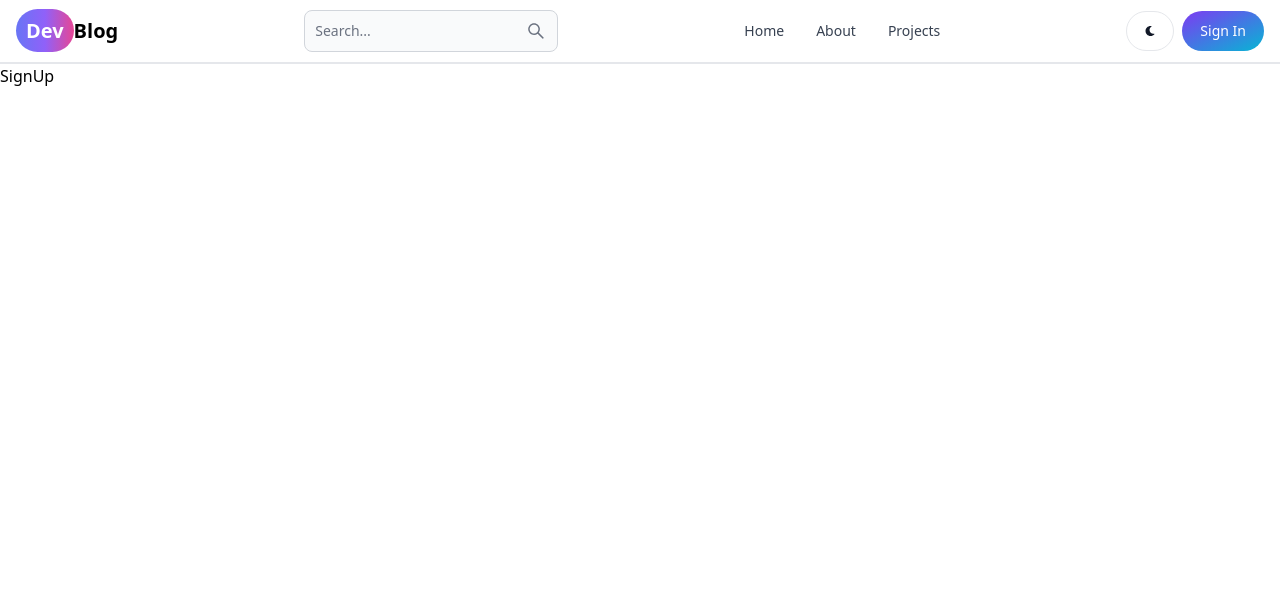
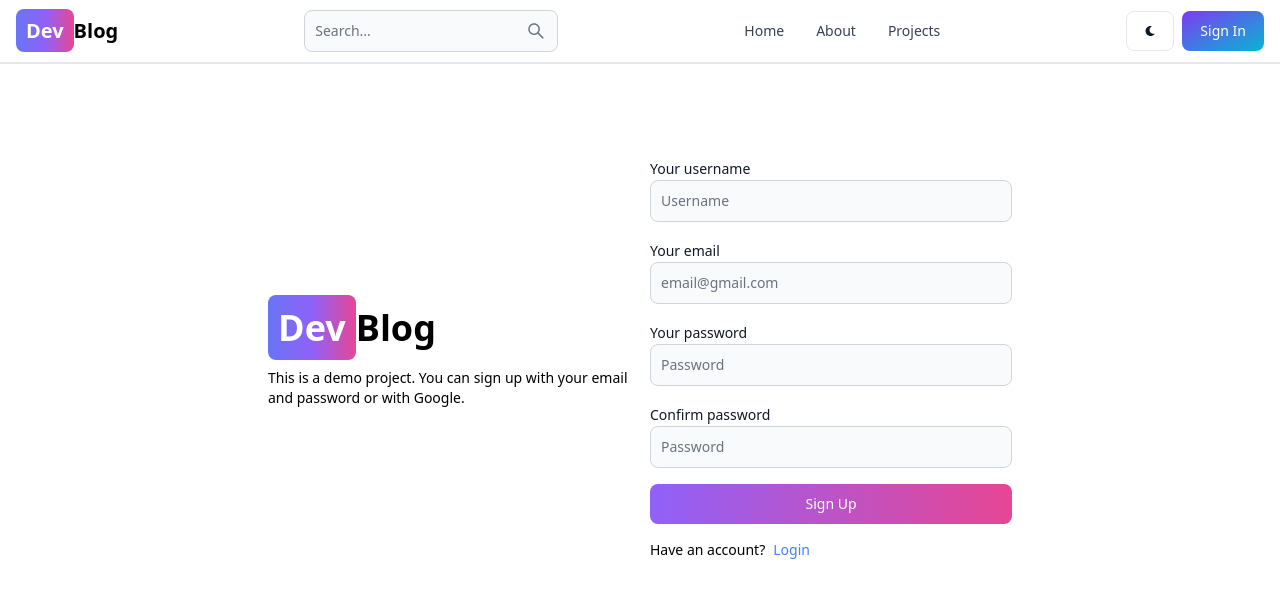
Before and after one commit to ChungZinh/blog-mern-stack-tailwindcss, a React (Vite) app in the folder client/: page /sign-up in a window 1280 px wide. Shown: the top 598 px of the page. Built offline with nearby package versions, Linux system fonts and the light colour scheme.

Commit message:
create Signup UI

```diff
--- a/client/src/App.jsx
+++ b/client/src/App.jsx
@@ -6,11 +6,12 @@
 import Dashboard from "./pages/Dashboard";
 import Projects from "./pages/Projects";
 import Header from "./components/Header";
+import NotFound from "./pages/NotFound";
 
 export default function App() {
   return (
     <BrowserRouter>
-    <Header/>
+      <Header />
       <Routes>
         <Route path="/" element={<Home />} />
         <Route path="/about" element={<About />} />
@@ -18,6 +19,8 @@
         <Route path="/sign-in" element={<SignIn />} />
         <Route path="/dashboard" element={<Dashboard />} />
         <Route path="/projects" element={<Projects />} />
+        {/* NotFound */}
+        <Route path="*" element={<NotFound />} />
       </Routes>
     </BrowserRouter>
   );
--- a/client/src/components/Header.jsx
+++ b/client/src/components/Header.jsx
@@ -11,7 +11,7 @@
           to="/"
           className="self-center whitespace-nowrap text-sm md:text-xl font-semibold dark:text-white"
         >
-          <span className="px-2.5 py-2 bg-gradient-to-r from-indigo-500 via-purple-500 to-pink-500 rounded-full text-white">
+          <span className="px-2.5 py-2 bg-gradient-to-r from-indigo-500 via-purple-500 to-pink-500 rounded-lg text-white">
             Dev
           </span>
           Blog
@@ -24,17 +24,15 @@
             rightIcon={AiOutlineSearch}
           />
         </form>
-        <Button className="w-12 h-10 lg:hidden" color={"gray"} pill>
+        <Button className="w-12 h-10 lg:hidden" color={"gray"}>
           <AiOutlineSearch size={18} />
         </Button>
         <div className="flex items-center gap-2 md:order-2">
-          <Button className="w-12 h-10 hidden sm:inline" color="gray" pill>
+          <Button className="w-12 h-10 hidden sm:inline" color="gray">
             <FaMoon />
           </Button>
           <Link to="/sign-in">
-            <Button gradientDuoTone={"purpleToBlue"} pill>
-              Sign In
-            </Button>
+            <Button gradientDuoTone={"purpleToBlue"}>Sign In</Button>
           </Link>
           <Navbar.Toggle />
         </div>
--- /dev/null
+++ b/client/src/pages/NotFound.jsx
@@ -0,0 +1,11 @@
+export default function NotFound() {
+  return (
+    <div className="flex items-center justify-center">
+      <img
+        width={600}
+        src="https://img.freepik.com/premium-vector/giving-key-flat-line-vector-spot-illustration-handing-house-key-2d-cartoon-flat-line-monochromatic-hand-web-ui-design-concierge-real-estate-agent-hand-editable-isolated-outline-hero-image_151150-16638.jpg?w=996"
+        alt="404"
+      />
+    </div>
+  );
+}
--- a/client/src/pages/SignIn.jsx
+++ b/client/src/pages/SignIn.jsx
@@ -1,7 +1,9 @@
-import React from 'react'
-
 export default function SignIn() {
   return (
-    <div>SignIn</div>
-  )
+    <div
+      className="min-h-screen mt-50"
+    >
+      SignIn
+    </div>
+  );
 }
--- a/client/src/pages/SignUp.jsx
+++ b/client/src/pages/SignUp.jsx
@@ -1,7 +1,60 @@
-import React from 'react'
+import { Button, Label, TextInput } from "flowbite-react";
+import { Link } from "react-router-dom";
 
 export default function SignUp() {
   return (
-    <div>SignUp</div>
-  )
+    <div className="min-h-screen mt-20">
+      <div className="flex p-3 max-w-3xl mx-auto flex-col md:flex-row md:items-center gap-5">
+        {/* left */}
+        <div className="flex-1">
+          <Link to="/" className="font-semibold dark:text-white text-4xl">
+            <span className="px-2.5 py-2 bg-gradient-to-r from-indigo-500 via-purple-500 to-pink-500 rounded-lg text-white">
+              Dev
+            </span>
+            Blog
+          </Link>
+          <p className="text-sm mt-5 ">
+            This is a demo project. You can sign up with your email and password
+            or with Google.
+          </p>
+        </div>
+
+        {/* right */}
+        <div className="flex-1">
+          <form className="flex flex-col gap-4">
+            <div>
+              <Label value="Your username" />
+              <TextInput type="text" placeholder="Username" id="username" />
+            </div>
+            <div>
+              <Label value="Your email" />
+              <TextInput type="email" placeholder="email@gmail.com" id="email" />
+            </div>
+            <div>
+              <Label value="Your password" />
+              <TextInput type="password" placeholder="Password" id="password" />
+            </div>
+            <div>
+              <Label value="Confirm password" />
+              <TextInput
+                type="password"
+                placeholder="Password"
+                id="confirmpassword"
+              />
+            </div>
+            <Button gradientDuoTone="purpleToPink" type="submit">
+              Sign Up
+            </Button>
+          </form>
+
+          <div className="flex gap-2 text-sm mt-4">
+            <span>Have an account?</span>
+            <Link to="/sign-in" className="text-blue-500">
+              Login
+            </Link>
+          </div>
+        </div>
+      </div>
+    </div>
+  );
 }
```
